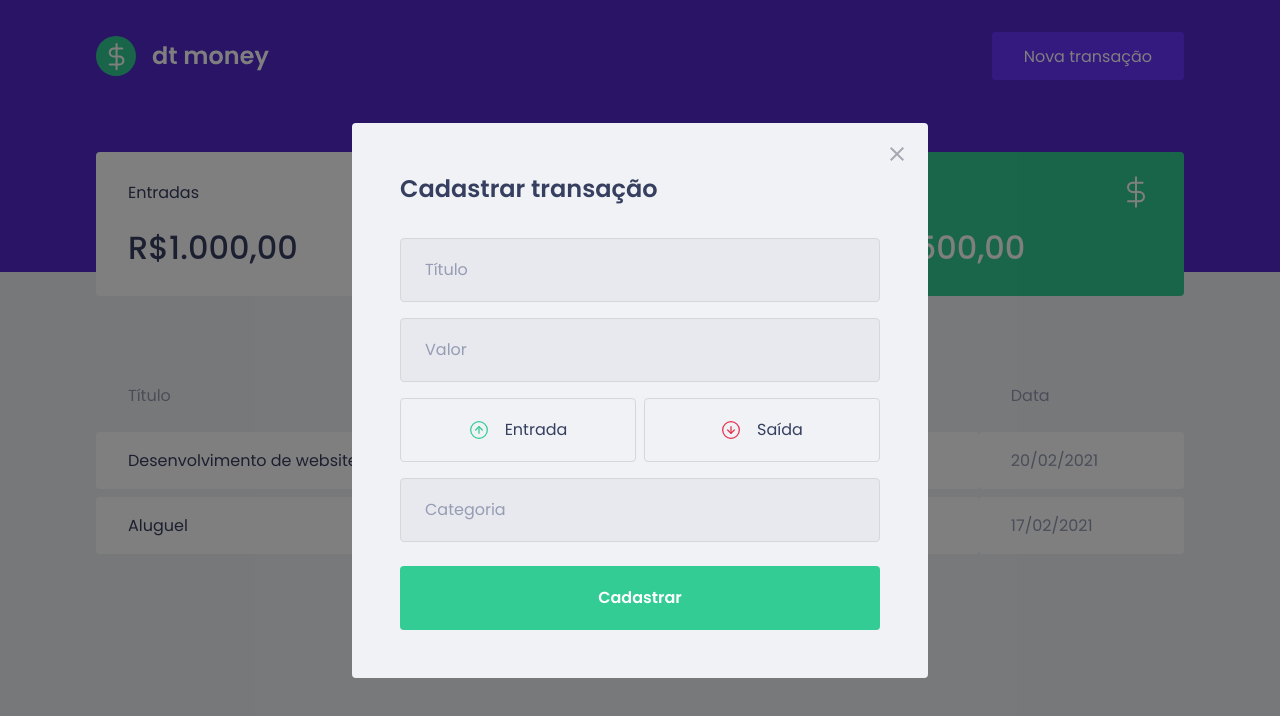
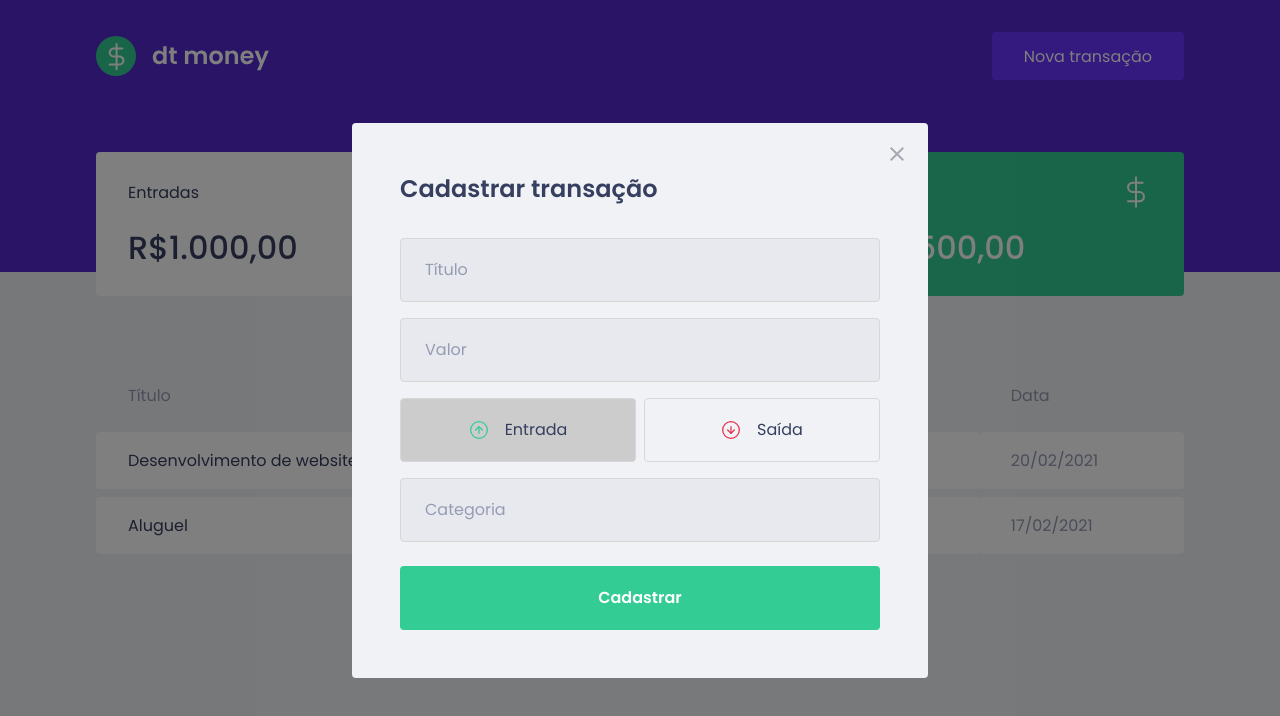
Before and after one commit to eipedrov/Ignite, a React (Create React App) app in the folder ignite-aulas/reactjs/dtmoney/: page / in a window 1280 px wide. Both pictures are taken after a click on the button "Nova transação". Shown: the top 716 px of the page. Built offline with nearby package versions, Linux system fonts and the light colour scheme; no server answers; what miragejs would draw is missing.

Commit message:
Funcionamento dos Botoes de entrada e saida

```diff
--- a/ignite-aulas/reactjs/dtmoney/src/components/NewTransactionModal/index.tsx
+++ b/ignite-aulas/reactjs/dtmoney/src/components/NewTransactionModal/index.tsx
@@ -1,9 +1,10 @@
+import { useState } from "react";
 import Modal from "react-modal";
 import closeImg from '../../assets/close.svg';
 import incomeImg from '../../assets/income.svg';
 import outcomeImg from '../../assets/outcome.svg';
 
-import { Container, TransactionsTypeContainer } from "./styles";
+import { Container, TransactionsTypeContainer, RadioBox } from "./styles";
 
 interface NewTransactionModalProps {
     isOpen: boolean;
@@ -12,6 +13,8 @@
 
 
 export function NewTransactionModal({isOpen, onRequestClose}:NewTransactionModalProps){
+    const [type, setType] = useState('deposit');
+
     return(
         <Modal
             isOpen={isOpen}
@@ -40,19 +43,23 @@
                 />
 
                 <TransactionsTypeContainer>
-                    <button
+                    <RadioBox
                         type="button"
+                        onClick={() => {setType('deposit')}}
+                        isActive={type === 'deposit'}
                     >
                         <img src={incomeImg} alt="Entrada" />
                         <span>Entrada</span>
-                    </button>
+                    </RadioBox>
 
-                    <button
+                    <RadioBox
                         type="button"
+                        onClick={() => {setType('withdraw')}}
+                        isActive={type === 'withdraw'}
                     >
                         <img src={outcomeImg} alt="Saída" />
                         <span>Saída</span>
-                    </button>
+                    </RadioBox>
                 </TransactionsTypeContainer>
 
                 <input
--- a/ignite-aulas/reactjs/dtmoney/src/components/NewTransactionModal/styles.ts
+++ b/ignite-aulas/reactjs/dtmoney/src/components/NewTransactionModal/styles.ts
@@ -54,13 +54,18 @@
     display: grid;
     grid-template-columns: 1fr 1fr;
     gap: 0.5rem;
+`;
 
-    button{
+interface RadioBoxProps {
+    isActive: boolean;
+}
+
+export const RadioBox =styled.button<RadioBoxProps>`
     height: 4rem;
     border: 1px solid #d7d7d7;
     border-radius: 0.25rem;
 
-        background: transparent;
+    background: ${(props) => props.isActive ? '#ccc' : 'transparent'};
 
     display: flex;
     align-items: center;
@@ -83,5 +88,4 @@
         font-size: 1rem;
         color: var(--text-title);
     }
-    }
 `;
```
Lines whose indentation alone changed are shown as unchanged.
